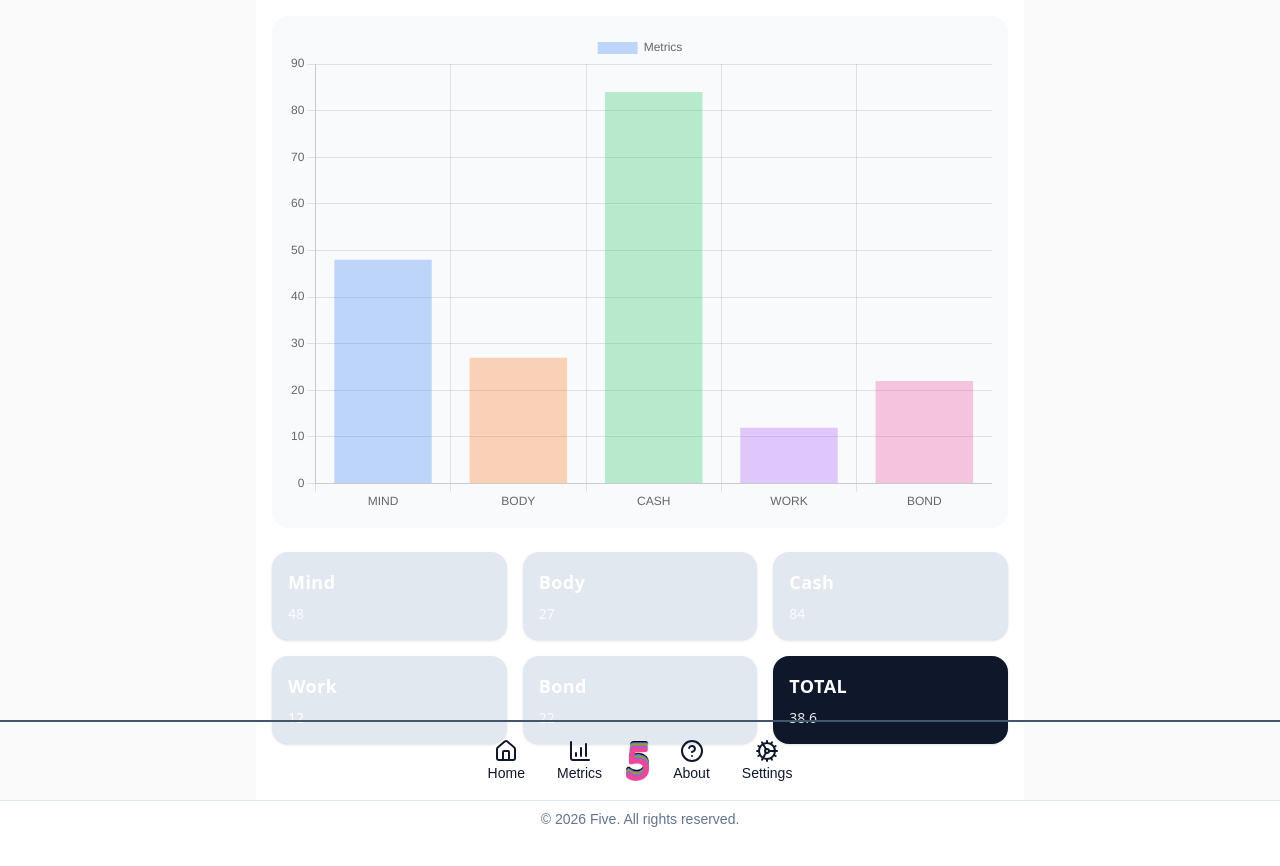
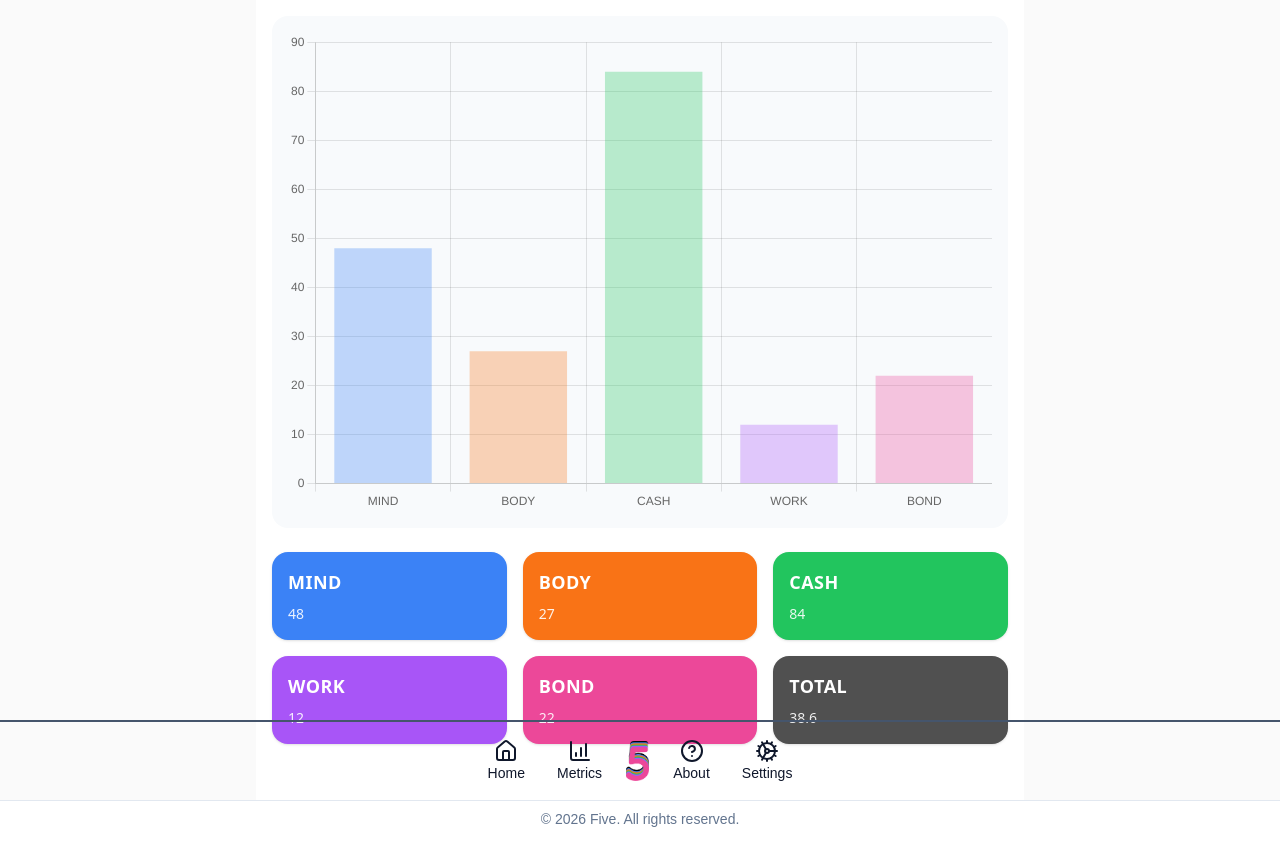
Before and after one commit to GlennHS/Five, a Next.js app: page / in a window 1280 px wide. Shown: the top 866 px of the page. Built offline with nearby package versions, Linux system fonts and the light colour scheme.

Commit message:
Add events handling to bar chart, update chart config, add TW styling to never get tree-shaken.

```diff
--- /dev/null
+++ b/app/components/MetricCard.tsx
@@ -0,0 +1,21 @@
+import { Metric } from "../types"
+
+type MetricCardProps = {
+  metric: Metric
+}
+
+export default function MetricCard(props: MetricCardProps) {
+  return (
+    <div
+      key={props.metric.name}
+      className={`rounded-2xl p-4 shadow-sm text-white flex flex-col justify-between bg-${props.metric.name.toLowerCase()}`}
+    >
+      <h3 className="text-lg font-semibold tracking-wide">
+        {props.metric.name}
+      </h3>
+      <p className="mt-2 text-sm font-medium opacity-90 uppercase">
+        {props.metric.value}
+      </p>
+    </div>
+  )
+}
--- a/app/components/graphs/FiveBarGraph.tsx
+++ b/app/components/graphs/FiveBarGraph.tsx
@@ -1,7 +1,7 @@
-import { MouseEvent, useEffect, useRef, useState } from "react";
-import { Bar, getElementAtEvent } from "react-chartjs-2";
+import { useEffect, useRef, useState } from "react";
+import { Bar } from "react-chartjs-2";
 import { BAR_DEFAULT_CONFIG } from "../../fixtures/DefaultChartConfig";
-import { BarElement, CategoryScale, Chart, LinearScale } from "chart.js";
+import { ActiveElement, BarElement, CategoryScale, Chart, ChartEvent, LinearScale } from "chart.js";
 import { METRIC_COLORS } from "../../fixtures/Colors";
 import APP_DATA from "@/app/fixtures/AppData";
 
@@ -15,11 +15,8 @@ export default function FiveBarGraph(props: FiveBarGraphProps) {
   const [chartData, setChartData] = useState(BAR_DEFAULT_CONFIG);
   const chartRef = useRef<Chart | null>(null);
 
-  const handleChartClick = (event: MouseEvent) => {
-    if (!chartRef.current) return;
-
-    const elements = getElementAtEvent(chartRef.current, event);
-    if (!elements.length) return;
+  const handleChartClick = (event: ChartEvent, elements: ActiveElement[], chart: Chart<'bar'>) => {
+    if (!chartRef?.current || !elements?.length) return;
 
     const index = elements[0].index;
 
@@ -79,6 +76,10 @@ export default function FiveBarGraph(props: FiveBarGraphProps) {
           ],
         }]
       },
+      options: {
+        onClick: handleChartClick,
+        onHover: handleChartClick
+      }
     });
   }, []);
 
--- a/app/fixtures/AppData.ts
+++ b/app/fixtures/AppData.ts
@@ -1,27 +1,28 @@
-const APP_DATA = {
-  metrics: {
-    mind: {
-      name: 'Mind',
+import { AppData } from "../types";
+
+const APP_DATA: AppData = {
+  metrics: [
+    {
+      name: 'MIND',
       value: 48,
     },
-    body: {
-      name: 'Body',
+    {
+      name: 'BODY',
       value: 27,
     },
-    cash: {
-      name: 'Cash',
+    {
+      name: 'CASH',
       value: 84,
     },
-    work: {
-      name: 'Work',
+    {
+      name: 'WORK',
       value: 12,
     },
-    bond: {
-      name: 'Bond',
+    {
+      name: 'BOND',
       value: 22,
     },
-  },
-  total: 47,
+  ]
 }
 
 export default APP_DATA;
--- a/app/fixtures/DefaultChartConfig.ts
+++ b/app/fixtures/DefaultChartConfig.ts
@@ -125,7 +125,16 @@ export const BAR_DEFAULT_CONFIG: ChartConfiguration<'bar'> = {
         ticks: {
           stepSize: 10,
         }
+      },
+    },
+    interaction: {
+      mode: 'nearest',
+      intersect: true
+    },
+    plugins: {
+      legend: {
+        display: false
       }
-    },
+    }
   },
 }
--- a/app/globals.css
+++ b/app/globals.css
@@ -9,6 +9,7 @@
   --cash-rgb: 34 197 94;    /* green */
   --work-rgb: 168 85 247;   /* purple */
   --bond-rgb: 236 72 153;   /* pink */
+  --total-rgb: 80 80 80;   /* slate */
 }
 
 
@@ -22,6 +23,7 @@
   --color-cash: rgb(var(--cash-rgb));
   --color-work: rgb(var(--work-rgb));
   --color-bond: rgb(var(--bond-rgb));
+  --color-total: rgb(var(--total-rgb));
 }
 
 body {
@@ -29,3 +31,5 @@ body {
   color: var(--foreground);
   font-family: Arial, Helvetica, sans-serif;
 }
+
+@source inline("{bg,text}-{mind,body,work,cash,bond,total}")
--- a/app/layout.tsx
+++ b/app/layout.tsx
@@ -1,4 +1,3 @@
-import type { Metadata } from "next";
 import { Nunito, Inter } from "next/font/google";
 import "./globals.css";
 import Navbar from "./components/Navbar";
--- a/app/page.tsx
+++ b/app/page.tsx
@@ -1,4 +1,13 @@
 'use client'
+
+// Types
+import type { Metric } from './types';
+
+// Components
+import FiveBarGraph from './components/graphs/FiveBarGraph';
+import MetricCard from './components/MetricCard';
+
+// ChartJS
 import {
   Chart as ChartJS,
   RadialLinearScale,
@@ -9,16 +18,11 @@ import {
   Legend,
 } from 'chart.js';
 
+// Fixtures
 import APP_DATA from './fixtures/AppData';
-import { RADAR_DEFAULT_CONFIG } from './fixtures/DefaultChartConfig';
-import { useState } from 'react';
 
-import type { ChartConfiguration } from 'chart.js'
-import { createRandomFive } from './utils/factories';
+// Helpers
 import { calculateTotal } from './utils/helpers';
-import FiveLineGraph from './components/graphs/FiveLineGraph';
-import FiveRadarGraph from './components/graphs/FiveRadarGraph';
-import FiveBarGraph from './components/graphs/FiveBarGraph';
 
 ChartJS.register(
   RadialLinearScale,
@@ -31,54 +35,21 @@ ChartJS.register(
 
 export default function Home() {
 
-  const metrics = Object.values(APP_DATA.metrics);
+  const metrics = APP_DATA.metrics;
   const total = calculateTotal(metrics.map(m => m.value))
-
-  const metricCards = [
-    ...metrics.map((metric) => ({
-      name: metric.name,
-      value: metric.value,
-    })),
-    { name: 'TOTAL', value: total },
-  ];
-
-  const metricBgClasses: Record<string, string> = {
-    MIND: 'bg-mind',
-    BODY: 'bg-body',
-    CASH: 'bg-cash',
-    WORK: 'bg-work',
-    BOND: 'bg-bond',
-    TOTAL: 'bg-slate-900',
-  };
 
   return (
     <div className="flex min-h-screen items-stretch justify-center bg-zinc-50 font-sans">
       <main className="flex min-h-screen w-full sm:max-w-3xl flex-col gap-6 p-4 bg-white">
         <section className="flex-1 w-full rounded-2xl bg-slate-50 p-4 max-h-2/3">
-          {/* <FiveRadarGraph data={metrics.map(m=>m.value)} /> */}
-          {/* <FiveLineGraph data={createRandomFive()} /> */}
           <FiveBarGraph />
         </section>
-
         <section className="w-full">
           <div className="grid grid-cols-3 grid-rows-2 gap-4">
-            {metricCards.map((metric) => {
-              const bgClass = metricBgClasses[metric.name] ?? 'bg-slate-200';
-
-              return (
-                <div
-                  key={metric.name}
-                  className={`rounded-2xl p-4 shadow-sm text-white flex flex-col justify-between ${bgClass}`}
-                >
-                  <h3 className="text-lg font-semibold tracking-wide">
-                    {metric.name}
-                  </h3>
-                  <p className="mt-2 text-sm font-medium opacity-90 uppercase">
-                    {metric.value}
-                  </p>
-                </div>
-              );
+            {metrics.map((m: Metric) => {
+              return <MetricCard key={m.name} metric={m} />
             })}
+            <MetricCard metric={{name: "TOTAL", value: total}} />
           </div>
         </section>
       </main>
--- a/app/types.ts
+++ b/app/types.ts
@@ -1,8 +1,17 @@
-export type Metric = "MIND" | "BODY" | "CASH" | "WORK" | "BOND";
+export type MetricName = "MIND" | "BODY" | "CASH" | "WORK" | "BOND";
 
 export type Action = {
   id: string;
   name: string;
-  effects: Record<Metric, number>;
+  effects: Record<MetricName, number>;
   energy: "draining" | "neutral" | "energising";
 };
+
+export type Metric = {
+  name: MetricName | "TOTAL";
+  value: number;
+}
+
+export type AppData = {
+  metrics: Metric[],
+}
```
